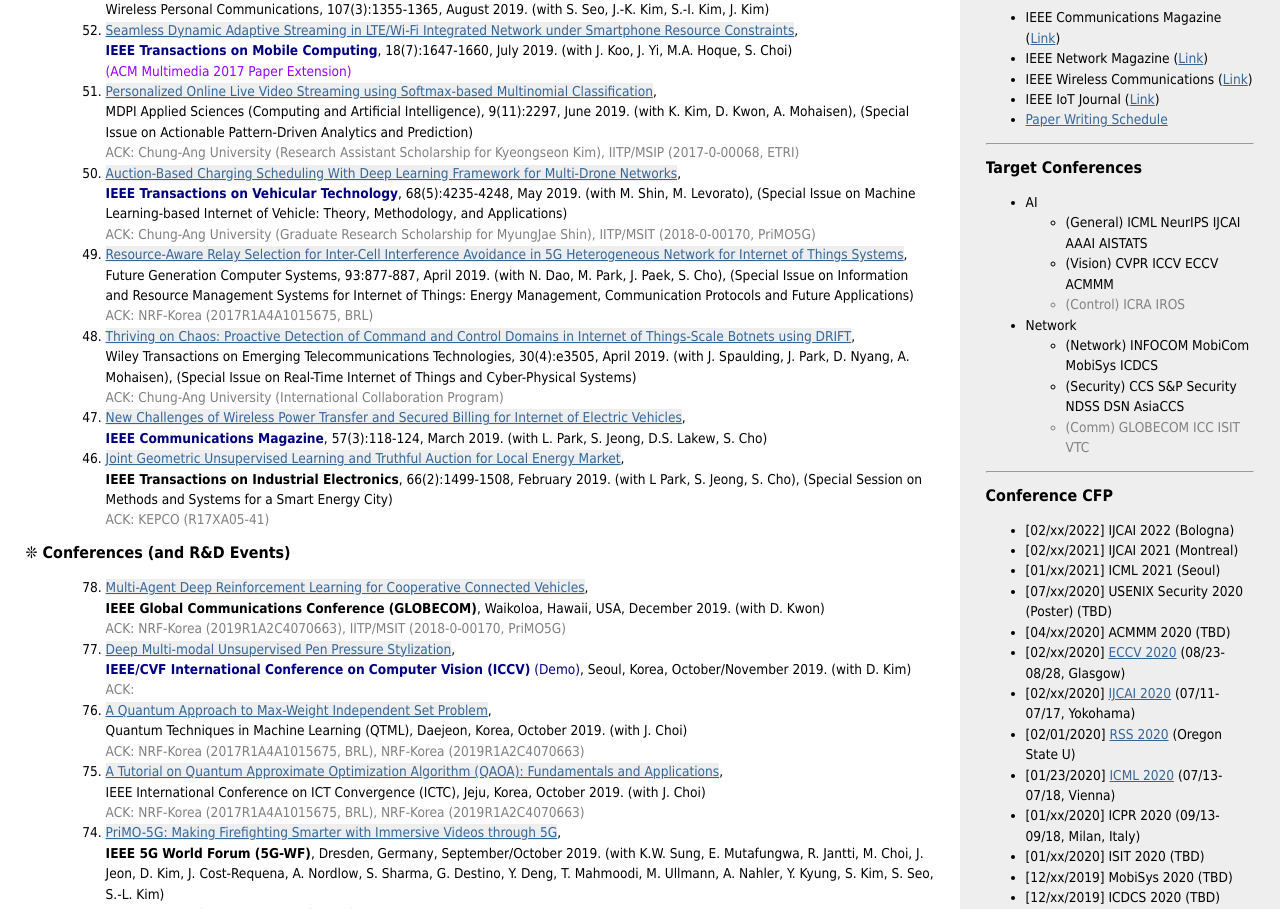
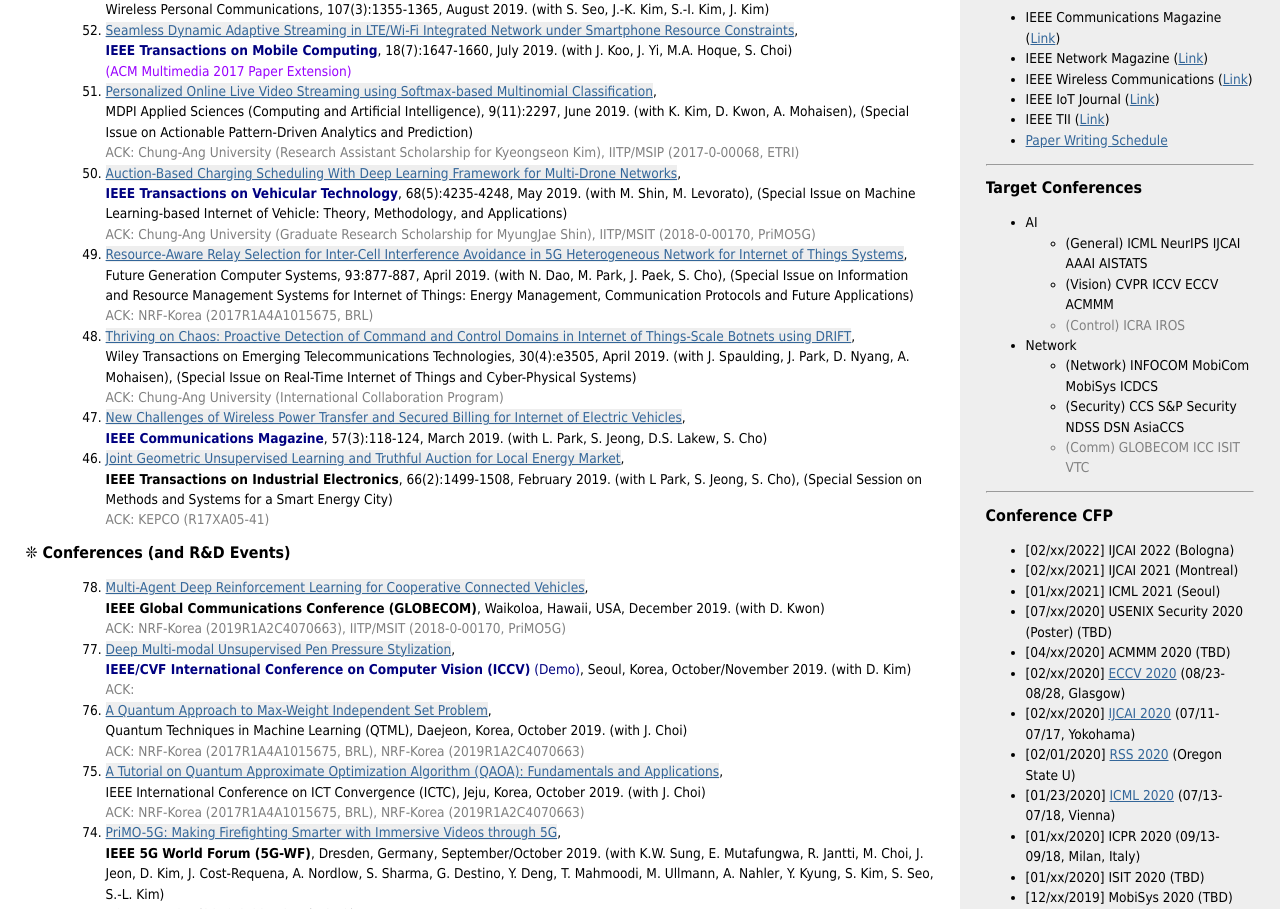
Before and after one commit to joongheon/joongheon.github.io, a plain HTML site: page publications.html in a window 1280 px wide. Shown: the part 1170-2079 px from the top of the page. Drawn offline with Linux system fonts and the light colour scheme.

Commit message:
Add files via upload

```diff
--- a/publications.html
+++ b/publications.html
@@ -576,7 +576,8 @@ Special Issue
 				<li>IEEE Communications Magazine (<a href="https://www.comsoc.org/publications/magazines/ieee-communications-magazine/cfp", target="new">Link</a>)</li>
 				<li>IEEE Network Magazine (<a href="https://www.comsoc.org/publications/magazines/ieee-network/cfp", target="new">Link</a>)</li>
 				<li>IEEE Wireless Communications (<a href="https://www.comsoc.org/publications/magazines/ieee-wireless-communications/cfp", target="new">Link</a>)</li>
-				<li>IEEE IoT Journal (<a href="https://www.comsoc.org/publications/magazines/ieee-wireless-communications/cfp", target="new">Link</a>)</li>
+				<li>IEEE IoT Journal (<a href="http://ieee-iotj.org/special-issues/", target="new">Link</a>)</li>
+				<li>IEEE TII (<a href="http://www.ieee-ies.org/pubs/transactions-on-industrial-informatics", target="new">Link</a>)</li>
 				<li><a href="prep.html", target="new">Paper Writing Schedule</a></li>
 			</ul>
 		<hr>
```
